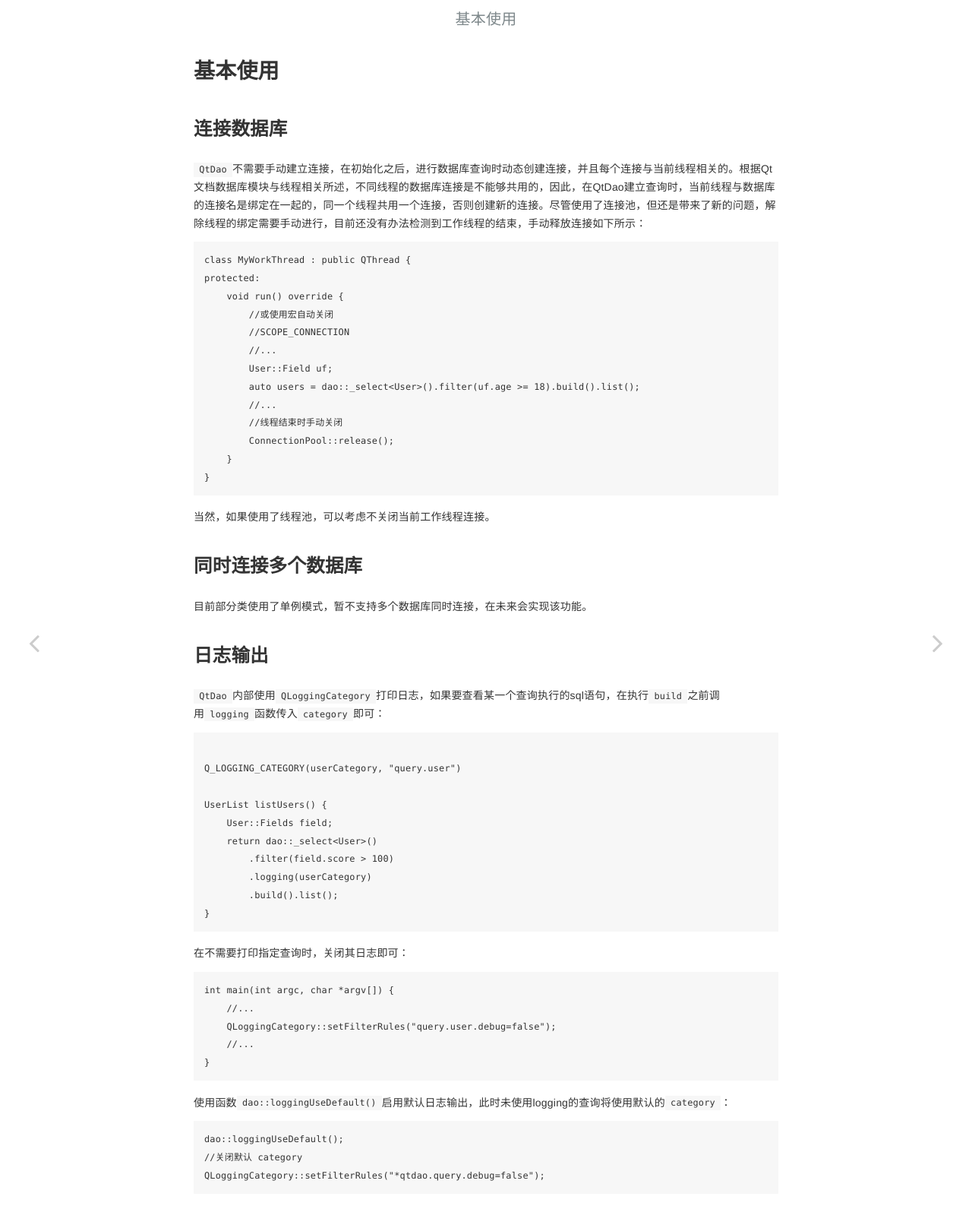
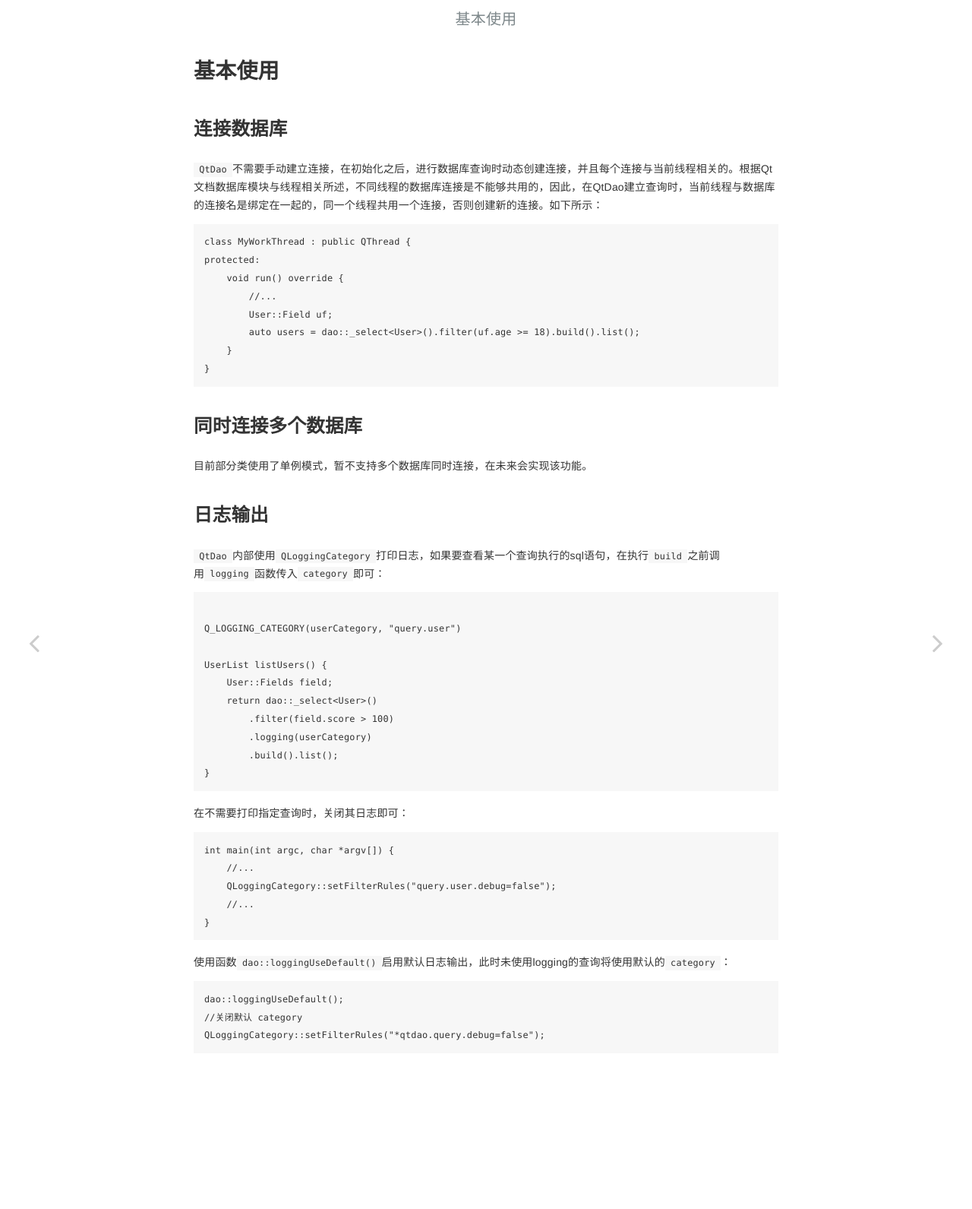
Before and after one commit to daonvshu/QtDao, a Jekyll site: the page built from _pages/config/04_usage.md, in a window 1280 px wide. Shown: the whole page at 76% size. Built offline with Jekyll 4.4.1, drawn with Linux system fonts in a browser that asks for light colours; nearby versions of some CDN libraries.

Commit message:
update usage

````diff
--- a/_pages/config/04_usage.md
+++ b/_pages/config/04_usage.md
@@ -7,23 +7,17 @@ layout: post
 连接数据库
 -------------
 
-`QtDao`不需要手动建立连接，在初始化之后，进行数据库查询时动态创建连接，并且每个连接与当前线程相关的。根据Qt文档数据库模块与线程相关所述，不同线程的数据库连接是不能够共用的，因此，在QtDao建立查询时，当前线程与数据库的连接名是绑定在一起的，同一个线程共用一个连接，否则创建新的连接。尽管使用了连接池，但还是带来了新的问题，解除线程的绑定需要手动进行，目前还没有办法检测到工作线程的结束，手动释放连接如下所示：
+`QtDao`不需要手动建立连接，在初始化之后，进行数据库查询时动态创建连接，并且每个连接与当前线程相关的。根据Qt文档数据库模块与线程相关所述，不同线程的数据库连接是不能够共用的，因此，在QtDao建立查询时，当前线程与数据库的连接名是绑定在一起的，同一个线程共用一个连接，否则创建新的连接。如下所示：
 ```cpp
 class MyWorkThread : public QThread {
 protected:
     void run() override {
-        //或使用宏自动关闭
-        //SCOPE_CONNECTION
         //...
         User::Field uf;
         auto users = dao::_select<User>().filter(uf.age >= 18).build().list();
-        //...
-        //线程结束时手动关闭
-        ConnectionPool::release();
     }
 }
 ```
-当然，如果使用了线程池，可以考虑不关闭当前工作线程连接。
 
 同时连接多个数据库
 -------------
````
Also changed, not shown: _pages/config/02_envir.md (+3 -0 lines).
